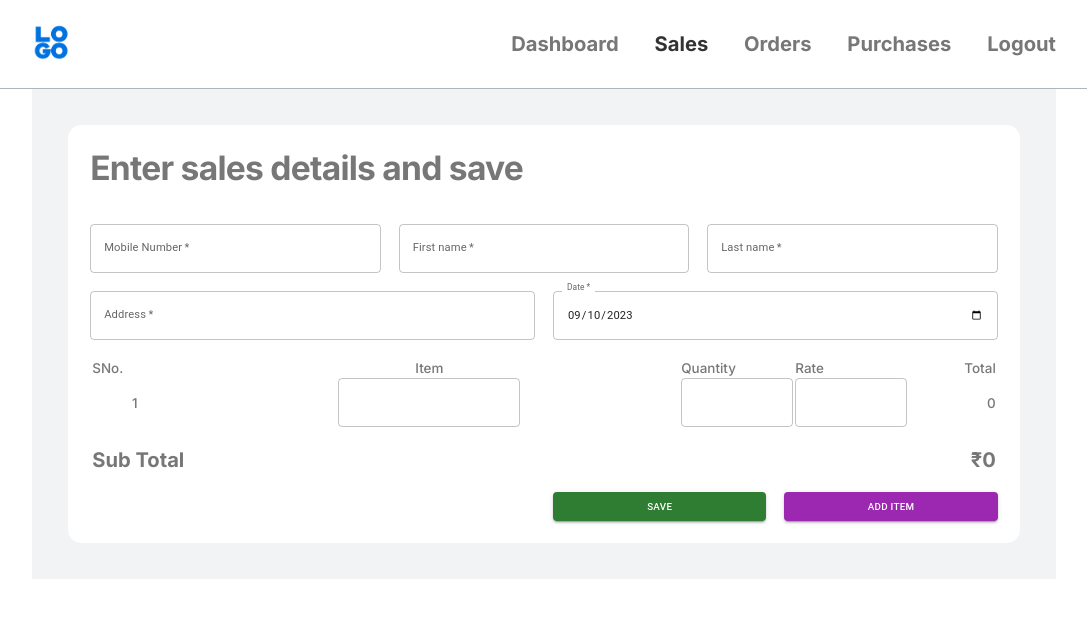
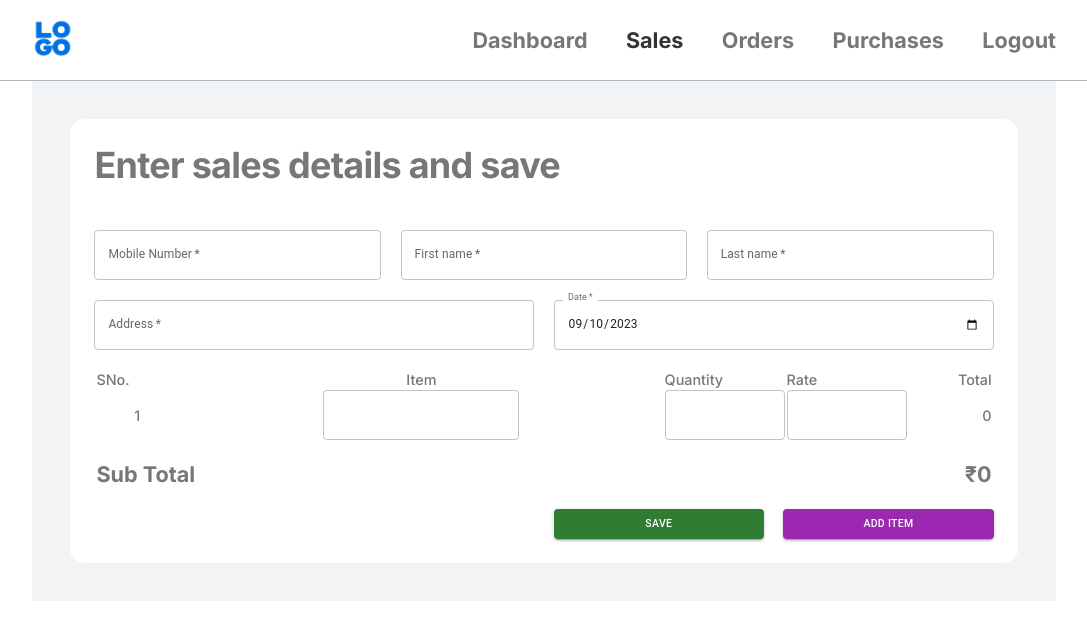
Before and after one commit to Subhash106/rkv-sales, a React app: page /sales in a window 1280 px wide. Shown: the top 640 px of the page, without its empty margins (96-1183 px from the left). Built offline with nearby package versions, Linux system fonts and the light colour scheme; no server answers; sample sign-in values are in the browser's storage.

Commit message:
added loader to sales form and Hindi support to side menu

```diff
--- a/src/App.css
+++ b/src/App.css
@@ -30,7 +30,8 @@
 }
 
 html {
-  font-size: 70%;
+  /* 1rem = 12px */
+  font-size: 75%;
 }
 
 body {
--- a/src/components/Header/index.js
+++ b/src/components/Header/index.js
@@ -1,11 +1,13 @@
 import React, { useRef } from 'react';
 import { useNavigate, NavLink } from 'react-router-dom';
 import { useDispatch, useSelector } from 'react-redux';
+import { useTranslation } from 'react-i18next';
 
 import './style.css';
 import signout from '../../utils/logout';
 
 const Header = () => {
+  const { t } = useTranslation();
   const navigate = useNavigate();
   const dispatch = useDispatch();
   const hamburgerRef = useRef();
@@ -56,7 +58,7 @@ const Header = () => {
                   }}
                   end
                 >
-                  Dashboard
+                  {t('header.dashboard')}
                 </NavLink>
               </li>
               <li>
@@ -67,7 +69,7 @@ const Header = () => {
                     return isActive ? 'active' : '';
                   }}
                 >
-                  Sales
+                  {t('header.sales')}
                 </NavLink>
               </li>
               <li>
@@ -78,7 +80,7 @@ const Header = () => {
                     return isActive ? 'active' : '';
                   }}
                 >
-                  Orders
+                  {t('header.orders')}
                 </NavLink>
               </li>
               <li>
@@ -89,13 +91,13 @@ const Header = () => {
                     return isActive ? 'active' : '';
                   }}
                 >
-                  Purchases
+                  {t('header.purchases')}
                 </NavLink>
               </li>
               {token && (
                 <li>
                   <a href="#" onClick={logoutHandler}>
-                    Logout
+                    {t('header.logout')}
                   </a>
                 </li>
               )}
--- a/src/components/Header/style.css
+++ b/src/components/Header/style.css
@@ -6,11 +6,11 @@
     display: flex;
     justify-content: space-between;
     align-items: center;
-    padding: 2rem 0;
+    padding: 1.4rem 0;
 
     @media (max-width: 37.5em) {
       justify-content: center;
-      padding: 2rem;
+      padding: 1.4rem;
     }
 
     & .logo-box {
@@ -45,7 +45,7 @@
         @media (max-width: 37.5em) {
           flex-direction: column;
           min-width: 60vw;
-          padding: 2rem;
+          padding: 1.4rem;
           margin-top: 6.2rem;
         }
       }
@@ -80,8 +80,8 @@
 .close {
   display: none;
   position: absolute;
-  left: 2rem;
-  top: 4rem;
+  left: 1.4rem;
+  top: 3.1rem;
 
   @media (max-width: 37.5em) {
     display: block;
--- a/src/components/Purchases/index.js
+++ b/src/components/Purchases/index.js
@@ -19,6 +19,7 @@ const toBase64 = file =>
 
 const Purchases = () => {
   const { t } = useTranslation();
+  const [errors, setErrors] = useState(null);
   const [addPurchase, { isLoading }] = useStorePurchasesMutation();
   const [feedback, setFeedback] = useState({ success: false, error: false, errorMessage: '', successMessage: '' });
   const { success, error, successMessage, errorMessage } = feedback;
@@ -40,11 +41,19 @@ const Purchases = () => {
       setPurchase({ ...purchase, [name]: await toBase64(file), invoiceName: file.name });
     } else {
       setPurchase({ ...purchase, [name]: value });
+      if (name === 'amount' && value) {
+        setErrors({ ...errors, amount: false });
+      }
     }
   };
 
   const submitHandler = async e => {
     e.preventDefault();
+
+    if (!purchase.amount) {
+      setErrors({ ...errors, amount: true });
+      return false;
+    }
 
     try {
       await addPurchase(purchase).unwrap();
@@ -59,14 +68,11 @@ const Purchases = () => {
     }, 10000);
   };
 
-  if (isLoading) {
-    return <Loader />;
-  }
-
   return (
     <div className="purchases">
-      <div className="bg-white" style={{ padding: '2rem', borderRadius: '1.2rem' }}>
+      <div className="bg-white p-sm" style={{ borderRadius: '1.2rem' }}>
         <h1 className="heading-primary">{t('purchases.title')}</h1>
+        {isLoading && <Loader />}
         {success && <Alert severity="success">{successMessage}</Alert>}
         {error && <Alert severity="error">{errorMessage}</Alert>}
         <form encType="multipart/form-data" onSubmit={submitHandler} className="mb-md mt-sm">
@@ -93,6 +99,8 @@ const Purchases = () => {
                 value={amount}
                 label={t('purchases.amount')}
                 required
+                error={errors?.amount}
+                helperText={t('required')}
               />
             </Grid>
             <Grid item xs={12} md={3}>
--- a/src/components/Sales/form.js
+++ b/src/components/Sales/form.js
@@ -1,13 +1,15 @@
-import { func, object, shape } from 'prop-types';
+import { bool, func, object, shape } from 'prop-types';
 import React, { useEffect } from 'react';
 import Button from '@mui/material/Button';
-import TextField from '@mui/material/TextField';
+import { TextField, Alert } from '@mui/material';
 import { useTranslation } from 'react-i18next';
+import Loader from '../Loader';
 
 const SalesFormFields = props => {
   const { t } = useTranslation();
-  const { values, handleChange, setFieldValue, handleSubmit, errors, touched } = props;
+  const { values, handleChange, setFieldValue, handleSubmit, errors, touched, feedback, isLoading } = props;
   const { mobile, firstName, lastName, address, items, subTotal, date } = values;
+  const { success, error, successMessage, errorMessage } = feedback;
 
   useEffect(() => {
     const subTotal = items.reduce((total, next) => {
@@ -34,7 +36,10 @@ const SalesFormFields = props => {
       <div className="row col-md-1">
         <h1 className="heading-primary">{t('sales.title')}</h1>
       </div>
-      <div className="row col-md-3 col-sm-1">
+      {isLoading && <Loader />}
+      {success && <Alert severity="success">{successMessage}</Alert>}
+      {error && <Alert severity="error">{errorMessage}</Alert>}
+      <div className="row col-md-3 col-sm-1 mt-sm">
         <TextField
           variant="outlined"
           onChange={handleChange}
@@ -176,7 +181,9 @@ SalesFormFields.propTypes = {
   handleSubmit: func,
   resetForm: func,
   errors: shape(object),
-  touched: shape(object)
+  touched: shape(object),
+  feedback: shape(object),
+  isLoading: bool
 };
 
 export default SalesFormFields;
--- a/src/components/Sales/index.js
+++ b/src/components/Sales/index.js
@@ -1,7 +1,7 @@
 import { Formik } from 'formik';
 import moment from 'moment';
 import * as Yup from 'yup';
-import React from 'react';
+import React, { useState } from 'react';
 import { useTranslation } from 'react-i18next';
 
 import { useStoreOrdersMutation } from '../../services/base';
@@ -10,8 +10,9 @@ import SalesFormFields from './form';
 import './style.css';
 
 const Sales = () => {
+  const [feedback, setFeedback] = useState({ success: false, error: false, errorMessage: '', successMessage: '' });
   const { t } = useTranslation();
-  const [addOrder] = useStoreOrdersMutation();
+  const [addOrder, { isLoading }] = useStoreOrdersMutation();
   const formData = {
     date: moment().format('YYYY-MM-DD'),
     mobile: '',
@@ -35,7 +36,18 @@ const Sales = () => {
 
   const submitHandler = async payload => {
     if (!isOffline()) {
-      addOrder(payload);
+      setTimeout(() => {
+        setFeedback({ ...feedback, error: false, success: false });
+      }, 10000);
+
+      try {
+        await addOrder(payload).unwrap();
+        setFeedback({ ...feedback, success: true, successMessage: t('sales.savedSuccessfully') });
+        return true;
+      } catch (e) {
+        setFeedback({ ...feedback, error: true, errorMessage: t('sales.savedError') });
+        return false;
+      }
     } else {
       //Store Data to indexedDb
       const transactionDB = DB.getTransactionDB();
@@ -52,12 +64,15 @@ const Sales = () => {
       <Formik
         initialValues={formData}
         validationSchema={getValidationSchema()}
-        onSubmit={(values, { resetForm }) => {
-          submitHandler(values);
-          resetForm({ ...formData, items: [] });
+        onSubmit={async (values, { resetForm }) => {
+          const res = await submitHandler(values);
+          console.log('res', res);
+          if (res) {
+            resetForm({ ...formData, items: [] });
+          }
         }}
       >
-        {formProps => <SalesFormFields {...formProps} />}
+        {formProps => <SalesFormFields {...formProps} feedback={feedback} isLoading={isLoading} />}
       </Formik>
     </div>
   );
--- a/src/i18n.js
+++ b/src/i18n.js
@@ -50,7 +50,9 @@ i18n
             quantity: 'Quantity',
             rate: 'Rate',
             save: 'Save',
-            addItem: 'Add Item'
+            addItem: 'Add Item',
+            savedSuccessfully: 'Sale saved successfully.',
+            savedError: 'Error while saving sale. Please try again.'
           },
           purchases: {
             title: 'Purchases',
@@ -61,6 +63,13 @@ i18n
             save: 'Save',
             savedSuccessfully: 'Purchase saved successfully.',
             savedError: 'Error while saving purchase. Please try again.'
+          },
+          header: {
+            dashboard: 'Dashboard',
+            sales: 'Sales',
+            purchases: 'Purchases',
+            orders: 'Orders',
+            logout: 'Logout'
           }
         }
       },
@@ -106,7 +115,9 @@ i18n
             quantity: 'मात्रा',
             rate: 'दर',
             save: 'सुरक्षित करें',
-            addItem: 'नया समान जोड़ें'
+            addItem: 'नया समान जोड़ें',
+            savedSuccessfully: 'बिक्री सफलतापूर्वक सहेजी गई.',
+            savedError: 'बिक्री सहेजते समय त्रुटि. कृपया पुन: प्रयास करें।'
           },
           purchases: {
             title: 'खरीद',
@@ -117,6 +128,13 @@ i18n
             save: 'सुरक्षित करें',
             savedSuccessfully: 'खरीदारी सफलतापूर्वक सहेजी गई.',
             savedError: 'खरीदारी सहेजते समय त्रुटि. कृपया पुन: प्रयास करें।'
+          },
+          header: {
+            dashboard: 'डैशबोर्ड',
+            sales: 'बिक्री',
+            purchases: 'खरीद',
+            orders: 'बिक्री सारांश',
+            logout: 'लॉग आउट'
           }
         }
       }
```
